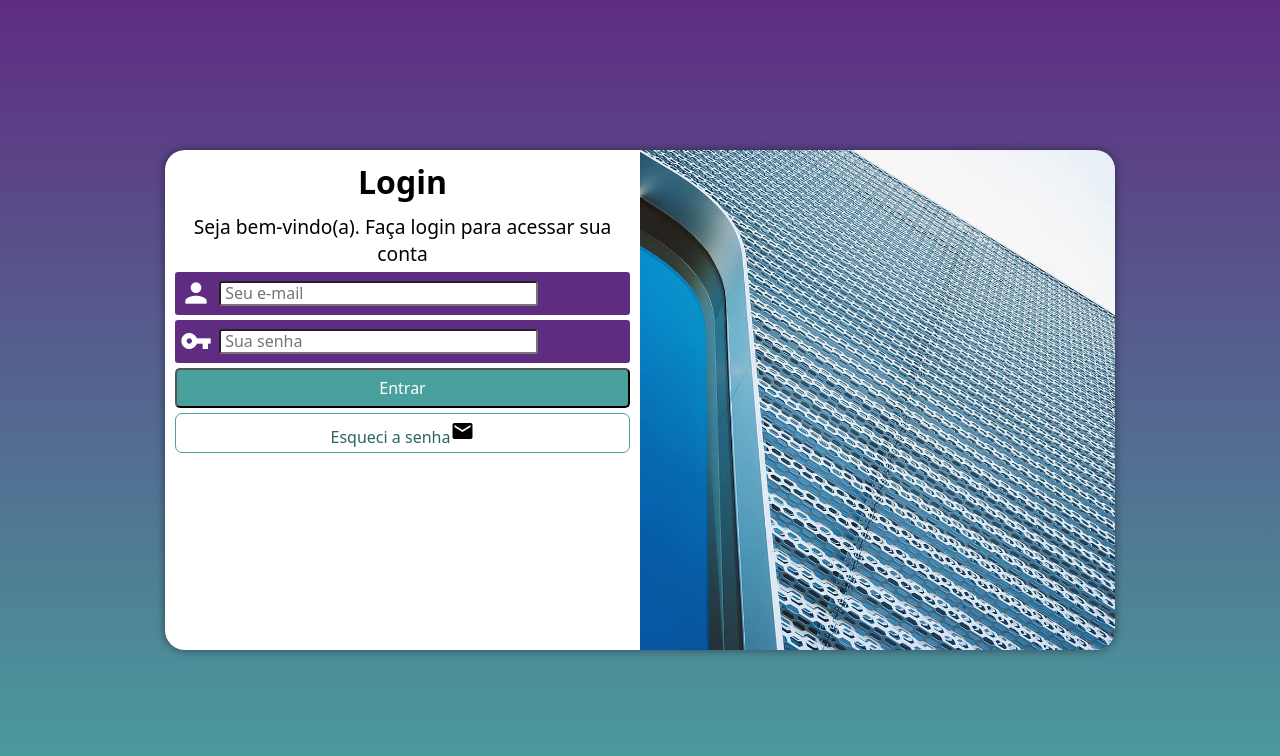
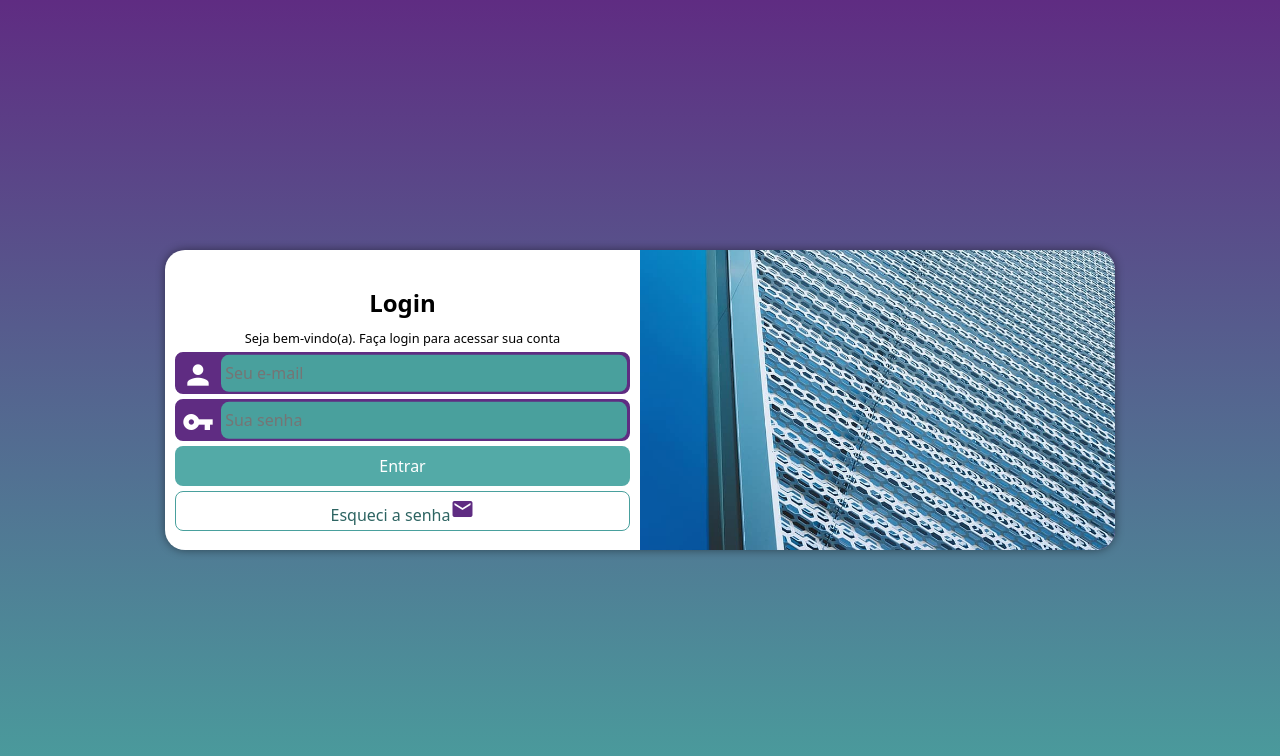
Before and after one commit to daniyelribeiro/projeto-login, a plain HTML site: page index.html in a window 1280 px wide. Drawn offline with Linux system fonts and the light colour scheme.

Commit message:
Atual. final proj-login

```diff
--- a/estilos/mq.css
+++ b/estilos/mq.css
@@ -15,7 +15,8 @@ Gd Telas:    acima de 1200px
         background-image: linear-gradient(to top, #49a09d, #5f2c82);
     }
     #login {
-        width: 90vw;
+        width: 80vw;
+        height: 280px;
     }
     #login #imagem {
         float: left;
@@ -33,12 +34,13 @@ Gd Telas:    acima de 1200px
         font-size: 1.2em;
     }
 }
-@media screen and (min-width: 992px) {
+@media screen and (min-width: 950px) {
     body {
         background-image: linear-gradient(to top, #49a09d, #5f2c82);
     }
     #login {
         width: 950px;
+        height: 300px;
     }
     #login #imagem {
         float: right;
@@ -48,12 +50,8 @@ Gd Telas:    acima de 1200px
     #login #formulario {
         float: left;
         width: 50%;
-    }
-    #formulario h1 {
-        font-size: 2em;
-    }
-    #formulario p {
-        font-size: 1.2em;
+        padding-top: 26px;
     }
 
+
 }
--- a/estilos/style.css
+++ b/estilos/style.css
@@ -4,6 +4,13 @@
 Paleta de cores
 Verde:  #49a09d
 Lilás:  #5f2c82
+.campo span {
+    color: white;
+    background-color: black;
+    font-size: 2em;
+    width: 40px;
+    padding: 5px;
+}
 */
 
 * {
@@ -31,84 +38,81 @@ main {
 
     background-color: white;
     width: 250px;
-    height: 500px; /*...*/
+    height: 500px;
     border-radius: 20px;
     box-shadow: 0px 0px 10px rgba(0, 0, 0, 0.450);
 
     transition: width 0.3s, height 0.3s;
     transition-timing-function: ease;
 }
-#login #imagem {
+#login > #imagem {
     display: block;
     background: #5f2c82 url(../imagens/metal.jpg) no-repeat;
     background-size: cover;
     background-position: left bottom;
     height: 200px;
 }
-#login #formulario {
+#login > #formulario {
     display: block;
     padding: 10px;
 }
 #formulario h1 {
     text-align: center;
     margin-bottom: 10px;
+    padding-top: 10px;
 }
 #formulario p {
-    font-size: 0.7em;
+    font-size: 0.8em;
     text-align: center;
 }
 .campo {
     background-color: #5f2c82;
-    height: 43px;
-    border-radius: 3px;
+    border: 2px solid #5f2c82;
+    display: block;
+    width: 100%;
+    height: 42px;
+    border-radius: 8px;
     margin: 5px 0px;
 }
-.campo span {
+.campo > label {
+    display: none;
+    /*font-size: .9em;
+    color: white;*/
+}
+.campo > span {
+    color: white;
     font-size: 2em;
-    color: white;
     width: 40px;
     padding: 5px;
 }
-.campo input {
+.campo > input {
+    background-color: #49a09d;
+    font-size: 1em;
+    width: calc(100% - 45px);
+    height: 37px;
+    border: 0px;
+    border-radius: 8px;
+    padding: 4px;
+    transform: translateY(-33%);
+}
+.campo > input:focus-within {
     background-color: white;
-    font-size: 1em;
-    width: calc(100% - 44px);
-    height: 100%;
-    transform: translateY(-10px);
-    padding: 4px;
-}
-.campo label {
-    display: none;
-    font-size: .9em;
-    color: white;
-}.material-icons {
-    color: black;
-    font-size: 1.5em;
-}
-form input[type=email] {
-    width: 70%;
-    height: 25px;
-    border-radius: 3px;
-}
-form input[type=password] {
-    width: 70%;
-    height: 25px;
-    border-radius: 3px;
 }
 form input[type=submit] {
     display: block;
     font-size: 1em;
     width: 100%;
     height: 40px;
-    background-color: #49a09d;
+    background-color: #53aaa7;
     color: white;
-    border-radius: 5px;
+    border: none;
+    border-radius: 8px;
     cursor: pointer;
 }
 form input[type=submit]:hover {
     background-color: #2d6462;
 }
- a.botao {
+a.botao {
     display: block;
     text-align: center;
     font-size: 1em;
@@ -119,9 +123,12 @@ form input[type=submit]:hover {
     background-color: white;
     color: #2d6462;
     border: 1px solid #49a09d;
-    border-radius: 7px;
+    border-radius: 8px;
     text-decoration: none;
  }
  .botao:hover {
     background-color: #6cd3cf;
  }
+ #mail {
+    color: #5f2c82;
+ }
--- a/index.html
+++ b/index.html
@@ -31,7 +31,7 @@
                     </div>
                     <div>
                         <input type="submit" value="Entrar">
-                        <a href="esqueci.html" class="botao">Esqueci a senha<span class="material-icons">email</span></a>
+                        <a href="esqueci.html" class="botao">Esqueci a senha<span class="material-icons" id="mail">email</span></a>
 
                     </div>
                 </form>
```
